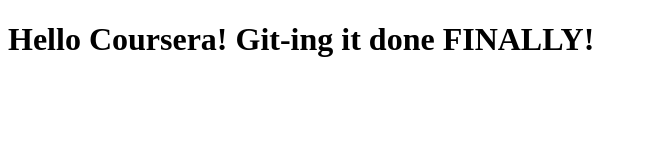
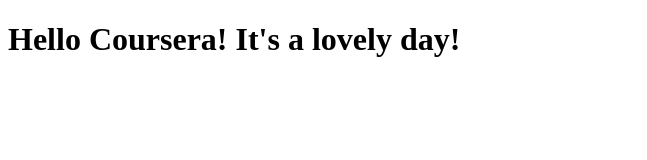
Before and after one commit to 3mmacita/Coursera-Test, a plain HTML site: page index.html in a window 1280 px wide. Shown: the whole page, without its empty margins (0-647 px from the left). Drawn offline with Linux system fonts and the light colour scheme.

Commit message:
Update index.html

```diff
--- a/index.html
+++ b/index.html
@@ -6,6 +6,6 @@
 	<title>Hello Coursera</title>
 </head>
 <body>
-<h1>Hello Coursera! Git-ing it done FINALLY!</h1>
+<h1>Hello Coursera! It's a lovely day!</h1>
 </body>
 </html>
```
